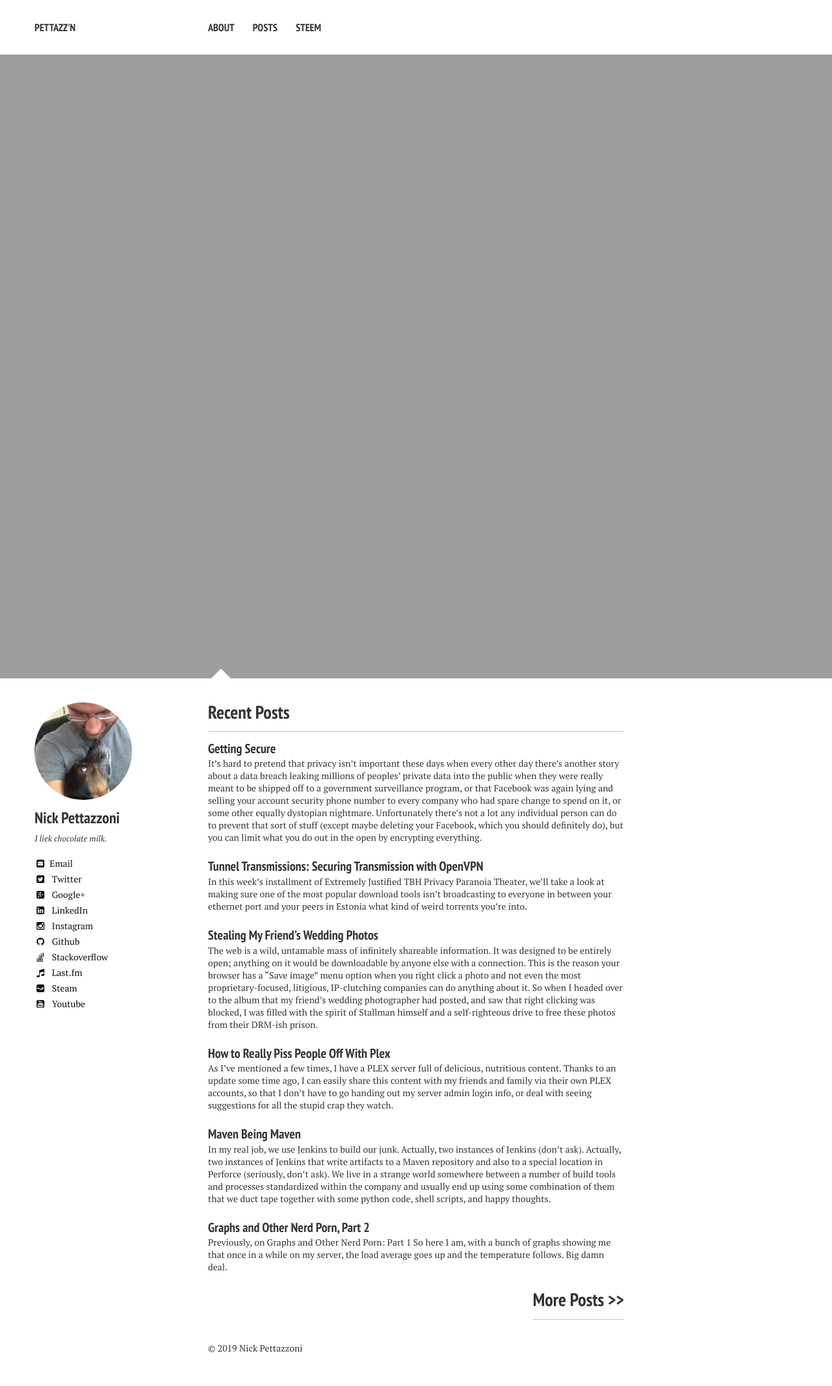
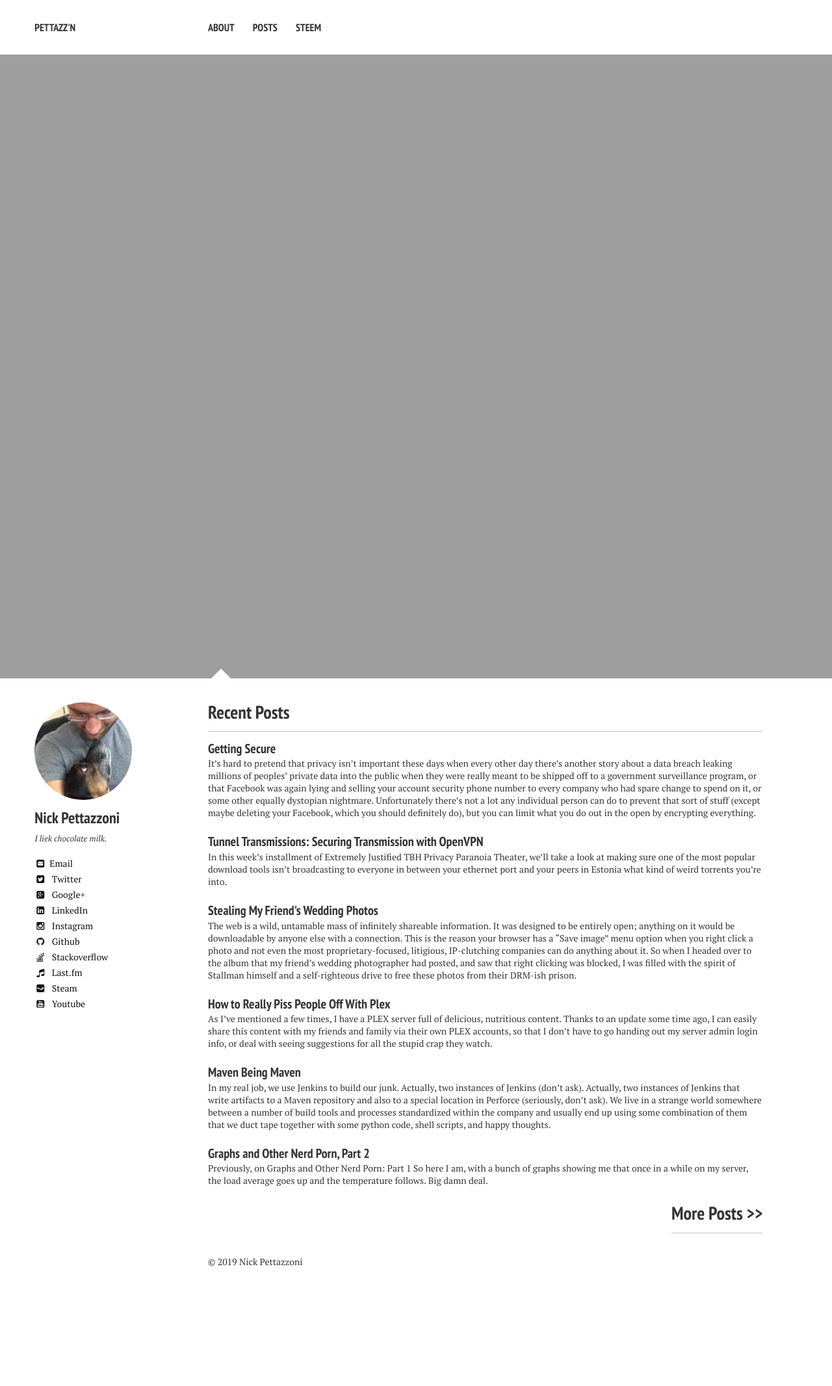
Before and after one commit to pettazz/pettazz.com, a Jekyll site: the page built from index.md, in a window 1280 px wide. Shown: the whole page at 65% size. Built offline with Jekyll 4.4.1, drawn with Linux system fonts in a browser that asks for light colours; nearby versions of some CDN libraries; after the commit the page ends 2000 px from its top, so only the background shows below that.

Commit message:
fix the small width of post indices

```diff
--- a/_sass/page.scss
+++ b/_sass/page.scss
@@ -261,12 +261,12 @@
 	@include suffix(12,1);
 	margin-bottom: 2em;
 	@media #{$small} {
-		@include grid(12,6);
+		@include grid(12,8);
 		@include prefix(12,0);
 		@include suffix(12,0);
 	}
 	@media #{$x-large} {
-		@include grid(12,4.5);
+		@include grid(12,8);
 	}
 	h3 {
 		margin: 0;
```
